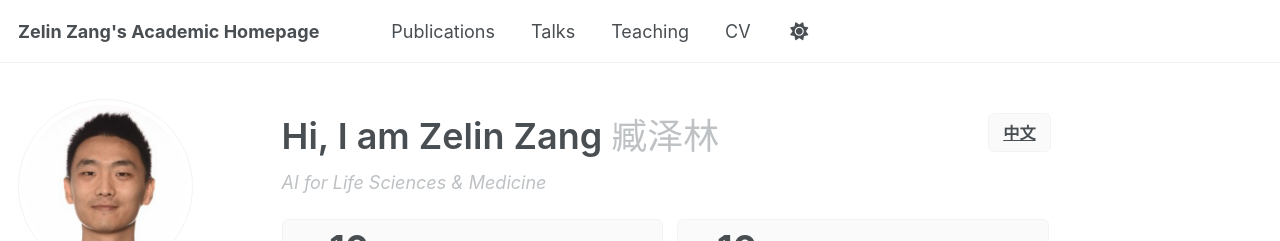
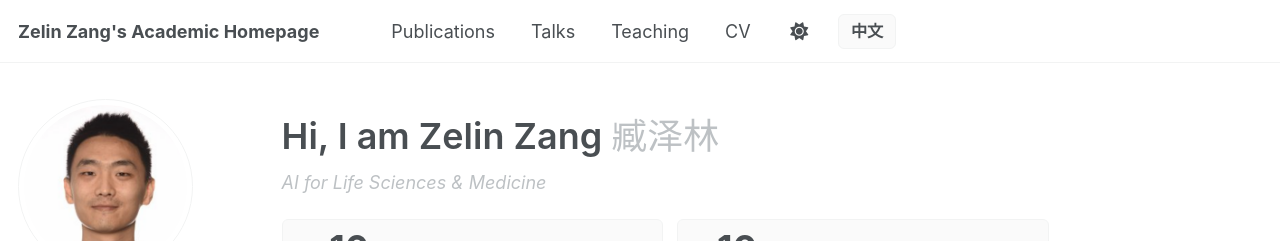
Before and after one commit to zangzelin/zangzelin.github.io, a Jekyll site: the page built from _pages/about.md, in a window 1280 px wide. Shown: the top 241 px of the page. Built offline with Jekyll 4.4.1, drawn with Linux system fonts in a browser that asks for light colours; some web fonts are replaced; a script bundle is joined from its source files by our own code; library files that are not in the unit come from our copies.

Commit message:
auto push

```diff
--- a/_includes/lang-switch.html
+++ b/_includes/lang-switch.html
@@ -1,7 +1,9 @@
-<div class="lang-switch">
+{% if page.url == "/" or page.url == "/zh/" %}
+<li class="masthead__menu-item masthead__menu-item--lang persist tail">
   {% if page.lang == 'zh' %}
-  <a href="/" class="lang-switch__link">EN</a>
+    <a href="/" class="lang-switch__link">EN</a>
   {% else %}
-  <a href="/zh/" class="lang-switch__link">中文</a>
+    <a href="/zh/" class="lang-switch__link">中文</a>
   {% endif %}
-</div>
+</li>
+{% endif %}
--- a/_includes/masthead.html
+++ b/_includes/masthead.html
@@ -15,9 +15,10 @@
             {% endif %}
             <li class="masthead__menu-item"><a href="{{ domain }}{{ link.url }}">{{ link.title }}</a></li>
           {% endfor %}
-          <li id="theme-toggle" class="masthead__menu-item persist tail">
+          <li id="theme-toggle" class="masthead__menu-item persist">
             <a role="button" aria-labelledby="theme-icon"><i id="theme-icon" class="fa-solid fa-sun" aria-hidden="true" title="toggle theme"></i></a>
           </li>
+          {% include lang-switch.html %}
         </ul>
         <ul class="hidden-links hidden"></ul>
       </nav>
--- a/_pages/about.md
+++ b/_pages/about.md
@@ -9,8 +9,6 @@ redirect_from:
 ---
 
 {% include base_path %}
-
-{% include lang-switch.html %}
 
 {% include home-hero.html %}
 
--- a/assets/css/custom.css
+++ b/assets/css/custom.css
@@ -3,17 +3,12 @@
 /* ==========================================================================
    Language Switch Button
    ========================================================================== */
-.lang-switch {
-  position: relative;
-  float: right;
-  margin-left: 1em;
-  margin-bottom: 1em;
-  z-index: 100;
-}
-
-.lang-switch__link {
-  display: inline-block;
-  padding: 0.4em 0.9em;
+.masthead__menu-item--lang .lang-switch__link {
+  display: inline-flex;
+  align-items: center;
+  min-height: 2em;
+  margin-left: 0.5em;
+  padding: 0.25em 0.75em;
   font-size: 0.9rem;
   font-weight: 600;
   color: var(--global-text-color);
@@ -24,20 +19,15 @@
   transition: all 0.2s ease;
 }
 
-.lang-switch__link:hover {
+.masthead__menu-item--lang .lang-switch__link:hover {
   background-color: var(--global-border-color);
   color: var(--global-text-color);
   text-decoration: none;
   border-color: var(--global-text-color-light);
 }
 
-@media (max-width: 64em) {
-  .lang-switch {
-    float: none;
-    display: block;
-    text-align: right;
-    margin-left: 0;
-  }
+.masthead__menu-item--lang .lang-switch__link:before {
+  display: none;
 }
 
 /* Fix layout: prevent sidebar overlap and content clipping */
```
Also changed, not shown: _pages/zh-about.md (+0 -2 lines).
